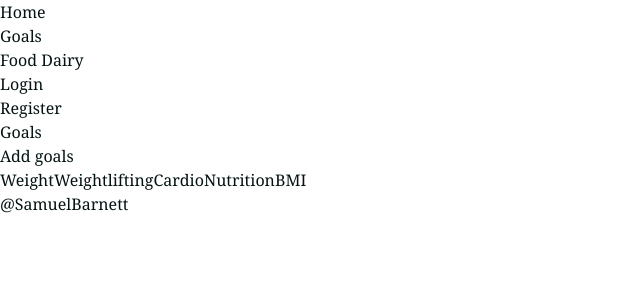
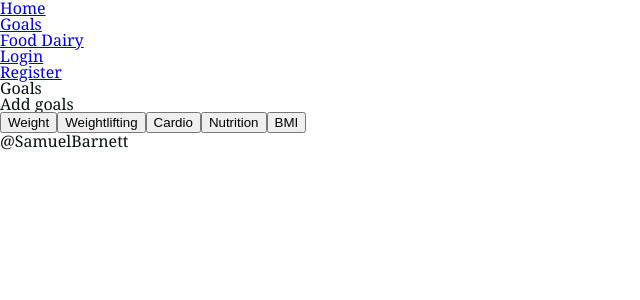
Before and after one commit to SamuelBarnett/FitnessTrackerApp, a React (Create React App) app: page /goals in a window 1280 px wide. Shown: the top 300 px of the page, without its empty margins (0-640 px from the left). Built offline with nearby package versions, Linux system fonts and the light colour scheme.

Commit message:
changing names

```diff
--- a/package.json
+++ b/package.json
@@ -44,7 +44,6 @@
   "devDependencies": {
     "autoprefixer": "^10.4.13",
     "postcss-cli": "^10.1.0",
-    "react-router-dom": "^6.6.1",
-    "tailwindcss": "^3.2.4"
+    "react-router-dom": "^6.6.1"
   }
 }
--- a/src/components/footer.jsx
+++ b/src/components/footer.jsx
@@ -1,6 +1,6 @@
 const Footer = () => {
     return (
-      <div className="text-center bg-green-500 ">
+      <div className="">
         {/* Idea is to have a one of the progress graphs on the home page.*/}
         <label> @SamuelBarnett </label>
       </div>
--- a/src/components/navigation.jsx
+++ b/src/components/navigation.jsx
@@ -3,22 +3,22 @@
 // import "../styles/navigation.css";
 
 const Navigation = () => {
-  const Links = [
-    { label: "Home", to: "/" },
-    { label: "Goals", to: "/goals" },
-    { label: "Food Dairy", to: "/foodDiary" },
-    { label: "Login", to: "/Login" },
-    // change to sign up because register sounds weird
-    { label: "Register", to: "/register" },
+  const pages = [
+    { label: "Home", destination: "/" },
+    { label: "Goals", destination: "/goals" },
+    { label: "Food Dairy", destination: "/foodDiary" },
+    { label: "Login", destination: "/Login" },
+    // change destination sign up because register sounds weird
+    { label: "Register", destination: "/register" }
   ];
   // style={{ justifyContent: 'center', alignItems: 'center' }}
   // flex flex-col justify-center content-center
   return (
     <nav className="">
       <ul className="">
-        {Links.map((link) => (
-          <li className="mt-[1rem] mr-[5rem] p-[1rem]" key={link.to}>
-            <NavLink className="text-xl text-black-500 inline-block" to={link.to}>{link.label}</NavLink>
+        {pages.map((page) => (
+          <li className="">
+            <NavLink className="" to={page.destination}>{page.label}</NavLink>
           </li>
         ))}
       </ul>
--- a/src/styles/index.css
+++ b/src/styles/index.css
@@ -1,7 +1,7 @@
 @import "./login.css";
-@import 'tailwindcss/base';
-@import 'tailwindcss/components';
-@import 'tailwindcss/utilities';
+@import "./reset.css";
+
+
 
 
 :root {
--- /dev/null
+++ b/src/styles/reset.css
@@ -0,0 +1,48 @@
+/* http://meyerweb.com/eric/tools/css/reset/
+   v2.0 | 20110126
+   License: none (public domain)
+*/
+
+html, body, div, span, applet, object, iframe,
+h1, h2, h3, h4, h5, h6, p, blockquote, pre,
+a, abbr, acronym, address, big, cite, code,
+del, dfn, em, img, ins, kbd, q, s, samp,
+small, strike, strong, tt, var,
+b, u, i, center,
+dl, dt, dd, ol, ul, li,
+fieldset, form, label, legend,
+table, caption, tbody, tfoot, thead, tr, th, td,
+article, aside, canvas, details, embed,
+figure, figcaption, footer, header, hgroup,
+menu, nav, output, ruby, section, summary,
+time, mark, audio, video {
+	margin: 0;
+	padding: 0;
+	border: 0;
+	font-size: 100%;
+	font: inherit;
+	vertical-align: baseline;
+}
+/* HTML5 display-role reset for older browsers */
+article, aside, details, figcaption, figure,
+footer, header, hgroup, menu, nav, section {
+	display: block;
+}
+body {
+	line-height: 1;
+}
+ol, ul {
+	list-style: none;
+}
+blockquote, q {
+	quotes: none;
+}
+blockquote:before, blockquote:after,
+q:before, q:after {
+	content: '';
+	content: none;
+}
+table {
+	border-collapse: collapse;
+	border-spacing: 0;
+}
```
